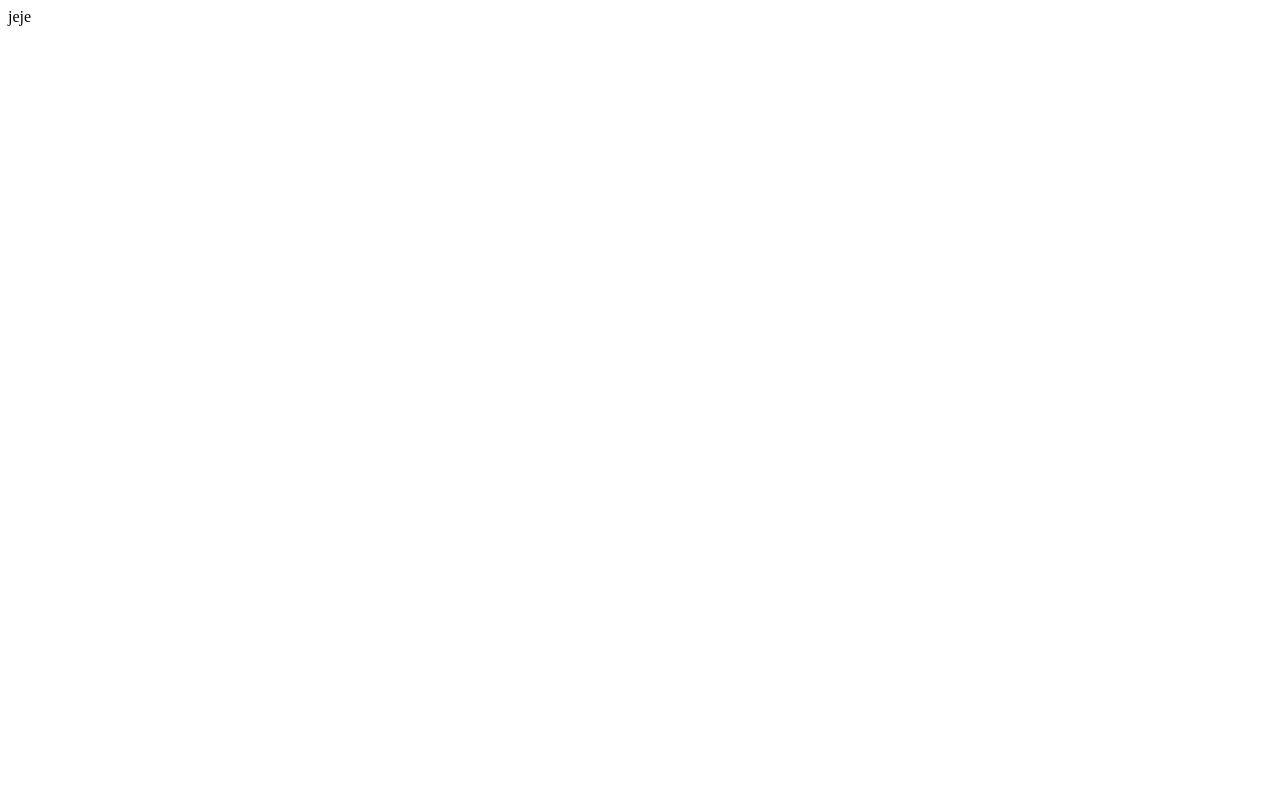
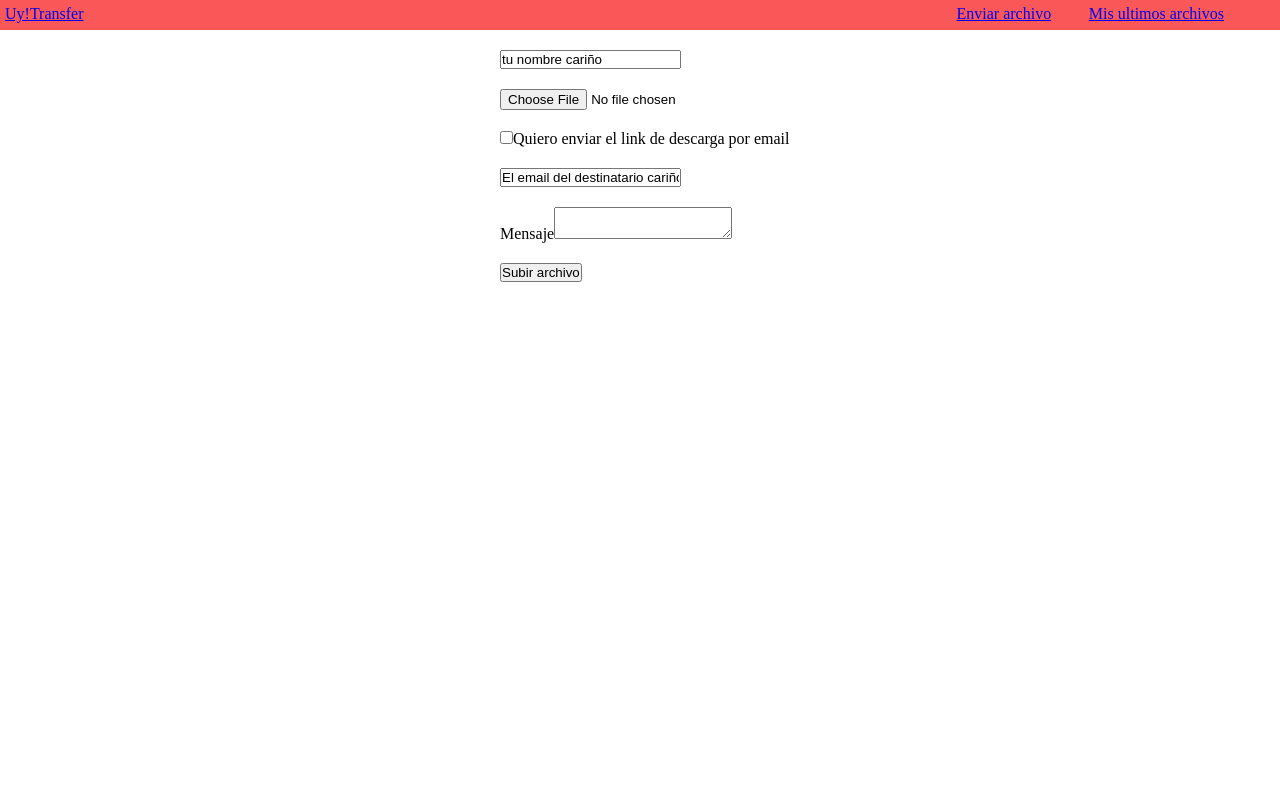
Before and after one commit to danielito-op/Llenguatge_de_marques, a PHP site: page / in a window 1280 px wide. Before the commit the page is almost empty. Run offline with PHP 8.4, Linux system fonts and the light colour scheme.

Commit message:
fent l'apartat 2

```diff
--- /dev/null
+++ b/UF2/UF2_AC1/uytransfer/css/estilo.css
@@ -0,0 +1,18 @@
+@charset "utf-8";
+/* CSS Document */
+
+* {
+	margin: 0px;
+	padding: 0px;
+	box-sizing: border-box;
+}
+
+main, body, html {
+	height: 100%;
+	overflow: hidden;
+}
+
+.espacio{
+	margin-left: 500px;
+	margin-top: 20px;
+}
--- a/UF2/UF2_AC1/uytransfer/index.php
+++ b/UF2/UF2_AC1/uytransfer/index.php
@@ -1 +1,34 @@
-jeje
+<html>
+    <head>
+        <title>index</title>
+        <link rel="stylesheet" type="text/css" href="css/estilo.css">
+
+    </head>
+
+    <body>
+    	<form name="datos" action="upload.php" method="post" enctype="multipart/form-data">
+    <?php
+    echo "<table width=\"100%\" bordercolor=\"#FA5858\" bgcolor=\"#FA5858\">
+    <tr>
+   <td width=\"75%\"><a href=\"https://www.google.com\">Uy!Transfer</a></td>
+    <td><a href=\"upload.php\">Enviar archivo</a></td>
+    <td><a href=\"https://www.google.com\">Mis ultimos archivos</a></td>
+    <tr>
+    </table>";
+
+	echo "<div class=\"espacio\"><input type=\"text\" name=\"nom\"id=\"nom\" value=\"tu nombre cariño\"/></div>";
+
+	echo "<div class=\"espacio\"><input type=\"file\" name=\"archiu\" id=\"archiu\"/></div>";
+
+	echo "<div class=\"espacio\"><input type=\"checkbox\" name=\"validacion\" id=\"validacion\" /><label for=\"validacio\">Quiero enviar el link de descarga por email</label></div>";
+
+	echo "<div class=\"espacio\"><input type=\"text\" name=\"email\" id=\"email\" value=\"El email del destinatario cariño\"/></div>";
+
+	echo "<div class=\"espacio\"><label for=\"area\">Mensaje</label><textarea name=\"area\" id=\"area\"></textarea></div>";
+
+	echo "<div class=\"espacio\"><button type=\"submit\">Subir archivo</button></div>";
+
+
+ 	?>
+    </body>
+</html>
```
